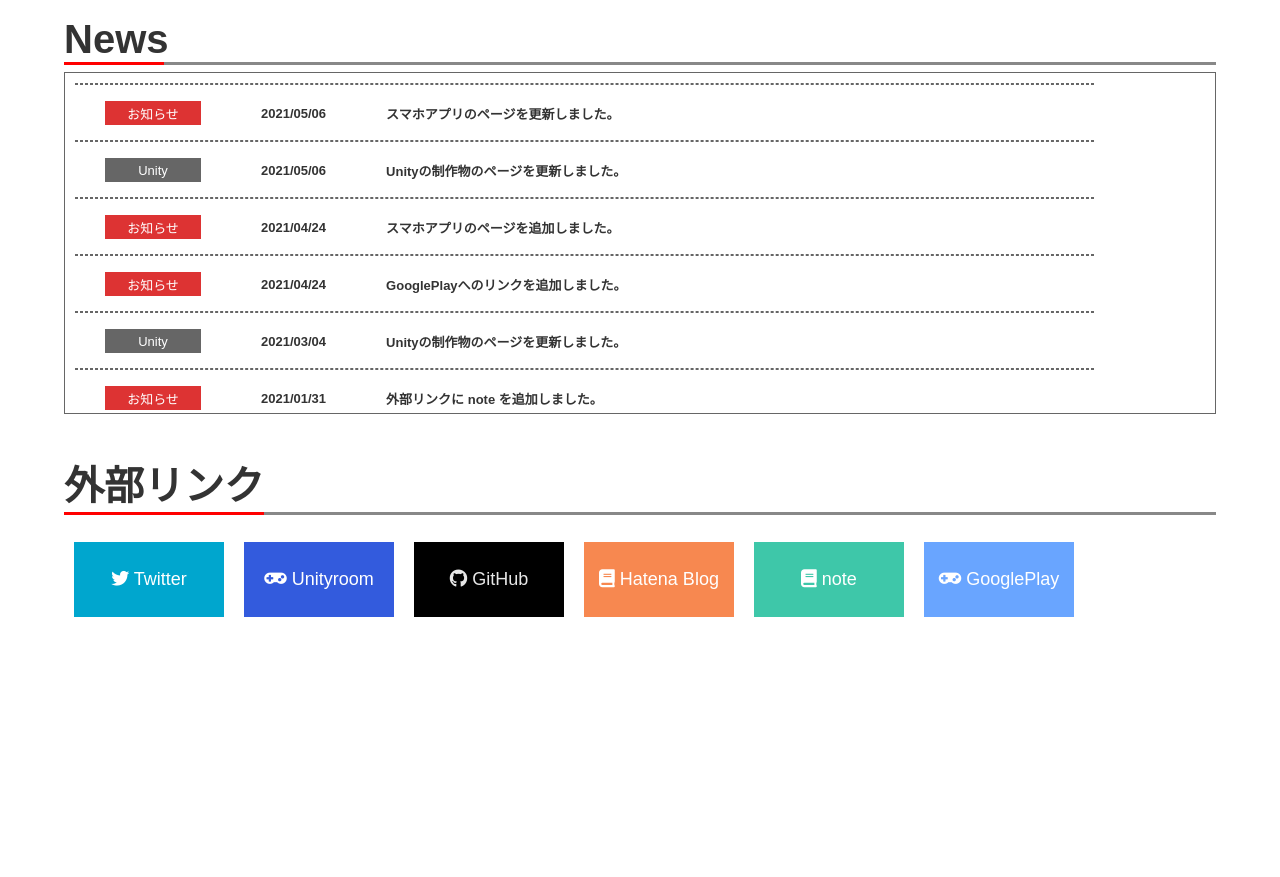
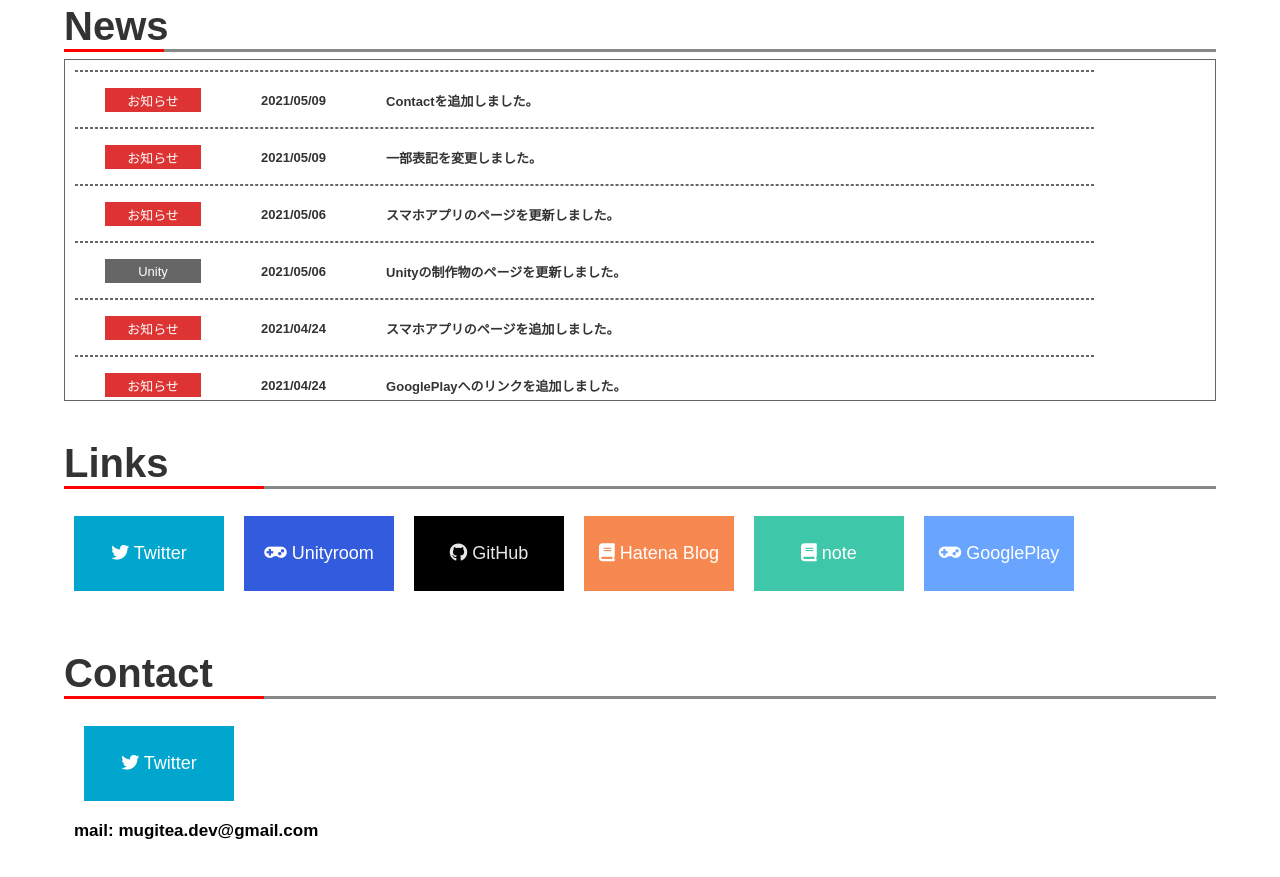
Before and after one commit to mugitea7/mugitea7.github.io, a plain HTML site: page index.html in a window 1280 px wide. Shown: the part 540-1417 px from the top of the page. Before the commit the page ends 1267 px from the top, so only its background shows below. Drawn offline with Linux system fonts and the light colour scheme.

Commit message:
[update] Contactを追加、一部表記を変更

```diff
--- /dev/null
+++ b/css/index/contact_css.scss
@@ -0,0 +1,103 @@
+$pc: 1024px;    //PC
+$tab: 600px;    //タブレット
+$sp: 0px;     //スマホ
+
+@mixin break($breakpoint){
+    @media screen and (min-width: ($breakpoint)){
+        @content;
+    }
+}
+
+.contacts{
+    position: relative;
+    left: 50%;
+    transform: translateX(-50%);
+
+    width: 90%;
+    margin: 0 0 100 0;
+
+    &__head{
+        position: relative;
+
+        ::before{
+            position: absolute;
+            content: "";
+            background: #888888;
+            width: 100%;
+            height: 3px;
+            bottom: -3;
+        }
+
+        ::after{
+            position: absolute;
+            content: "";
+            background: red;
+            width: 200px;
+            height: 3px;
+            bottom: -3;
+            left: 0;
+        }
+    }
+
+    &__content{
+        position: relative;
+        margin: 20 0 0 0;
+
+        button{
+
+            width: 150;
+            height: 75;
+            margin: 10;
+
+            cursor: pointer;
+
+            @include break($sp){
+                width: 140;
+                height: 70;
+                font-size: large;
+            }
+
+            @include break($tab){
+                width: 150;
+                height: 75;
+                font-size: large;
+            }
+
+            @include break($pc){
+                width: 150;
+                height: 75;
+                font-size: large;
+            }
+        }
+
+        p{
+            font-weight: bolder;
+            margin: 10;
+
+            @include break($sp){
+                font-size: 14px;
+            }
+
+            @include break($tab){
+                font-size: 17px;
+            }
+
+            @include break($pc){
+                font-size: 17px;
+            }
+        }
+    }
+}
+
+#twitter{
+    border: solid #00a6ce 1px;
+    color: white;
+    background-color: #00a6ce;
+    transition: .5s;
+
+    &:hover{
+        border:solid #00a6ce 1px;
+        background-color: white;
+        color: #00a6ce;
+    }
+}
--- a/css/index/links_css.scss
+++ b/css/index/links_css.scss
@@ -14,7 +14,7 @@ $sp: 0px;     //スマホ
     transform: translateX(-50%);
 
     width: 90%;
-    margin: 50 0 100 0;
+    margin: 50 0 50 0;
 
     &__head{
         position: relative;
--- a/index.html
+++ b/index.html
@@ -9,6 +9,7 @@
 	<link rel="stylesheet" type="text/css" href="css/index/pickup_css.css">
 	<link rel="stylesheet" type="text/css" href="css/index/update_css.css">
 	<link rel="stylesheet" type="text/css" href="css/index/firstview_css.css">
+	<link rel="stylesheet" type="text/css" href="css/index/contact_css.css">
 
 	<title>麦teaの部屋</title>
 
@@ -52,7 +53,7 @@
 -->
 	<div class="pickup">
 		<div class="pickup__head">
-			<p class="head">制作物</p>
+			<p class="head">Contents</p>
 		</div>
 
 		<div class="pickup__contents">
@@ -102,6 +103,42 @@
 		</div>
 
 		<div class="update__lists">
+
+			<div class="update__underline"></div>
+
+			<div class="update__content">
+				<div class="update__type_and_date">
+					<div class="update__type update__type--notice">
+						<p class="update__text update__text--notice">お知らせ</p>
+					</div>
+
+					<div class="update__date">
+						<p class="update__text update__text--date">2021/05/09</p>
+					</div>
+				</div>
+
+				<div class="update__body">
+					<p class="update__text update__text--body">Contactを追加しました。</p>
+				</div>
+			</div>
+
+			<div class="update__underline"></div>
+
+			<div class="update__content">
+				<div class="update__type_and_date">
+					<div class="update__type update__type--notice">
+						<p class="update__text update__text--notice">お知らせ</p>
+					</div>
+
+					<div class="update__date">
+						<p class="update__text update__text--date">2021/05/09</p>
+					</div>
+				</div>
+
+				<div class="update__body">
+					<p class="update__text update__text--body">一部表記を変更しました。</p>
+				</div>
+			</div>
 
 			<div class="update__underline"></div>
 
@@ -562,7 +599,7 @@
 
 	<div class="links">
 		<div class="links__head">
-			<p class="head">外部リンク</p>
+			<p class="head">Links</p>
 		</div>
 
 		<div class="links__content">
@@ -578,6 +615,19 @@
 		</div>
 	</div>
 
+	<div class="contacts">
+		<div class="contacts__head">
+			<p class="head">Contact</p>
+		</div>
+
+		<div class="contacts__content">
+
+			<p><button type="button" id="twitter" onclick="window.open('https://twitter.com/tea59595959')"><i class="fab fa-twitter"></i> Twitter</button></p>
+			<p>mail: mugitea.dev@gmail.com</p>
+
+		</div>
+	</div>
+
 
 <body>
 
```
Also changed, not shown: css/index/contact_css.css (added), css/index/links_css.css, 2 other files.
